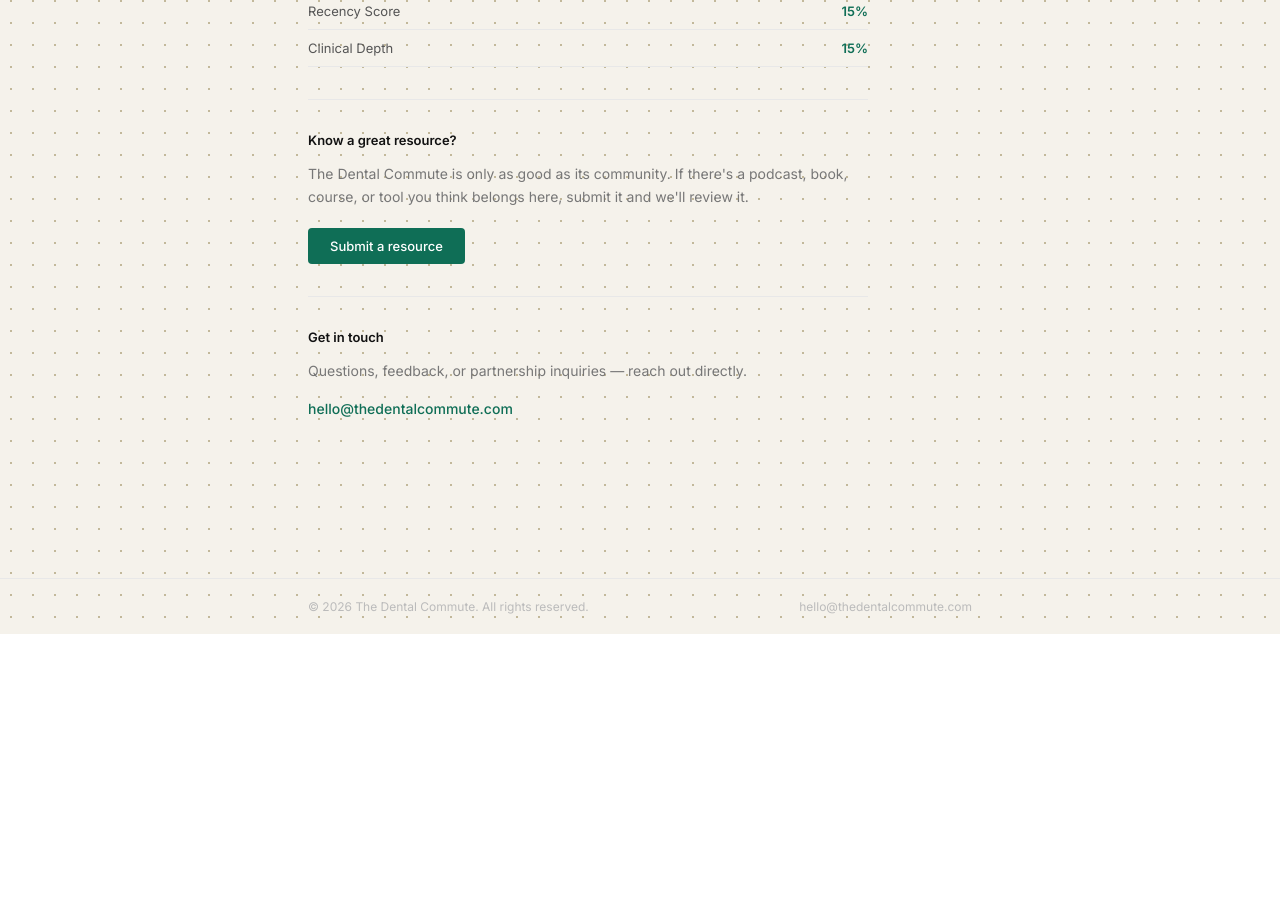
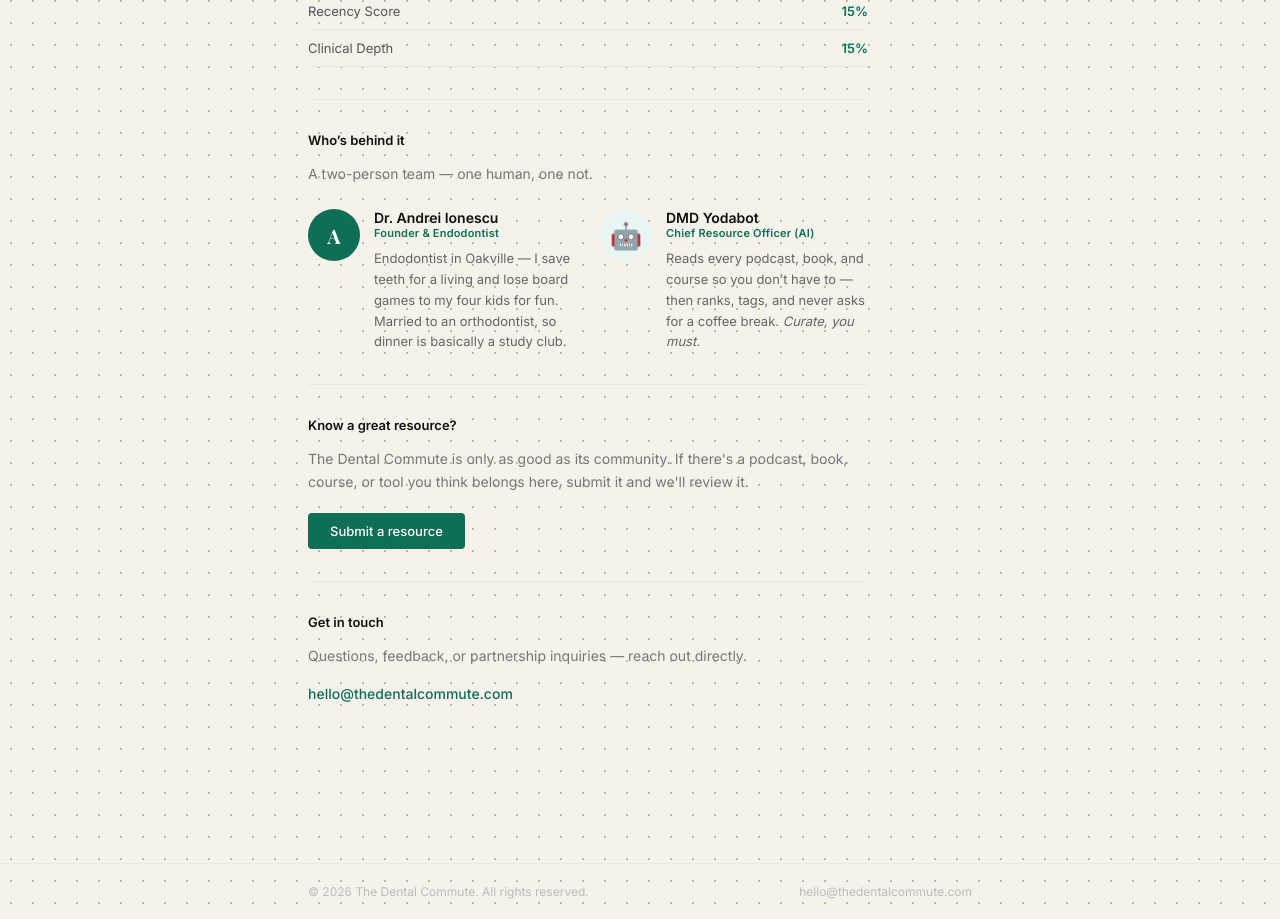
Before and after one commit to 3000ways/denthub, a Next.js app: page /about in a window 1280 px wide. Shown: the part 780-1699 px from the top of the page. Before the commit the page ends 1414 px from the top, so only its background shows below. Built offline with nearby package versions, Linux system fonts and the light colour scheme.

Commit message:
Add 'Who's behind it' team section to About page (Andrei + DMD Yodabot)

```diff
--- a/pages/about.js
+++ b/pages/about.js
@@ -83,6 +83,40 @@ export default function About() {
           </div>
 
           <div style={{ borderTop:`1px solid ${BORDER}`, paddingTop:32, marginBottom:32 }}>
+            <div style={{ fontSize:13, fontWeight:600, color:'#111', marginBottom:8 }}>Who&rsquo;s behind it</div>
+            <p style={{ fontSize:14, color:'#777', lineHeight:1.65, marginBottom:24 }}>
+              A two-person team — one human, one not.
+            </p>
+            <div style={{ display:'flex', gap:24, flexWrap:'wrap' }}>
+
+              {/* Andrei */}
+              <div style={{ flex:'1 1 220px', minWidth:220, display:'flex', gap:14 }}>
+                <div style={{ width:52, height:52, borderRadius:'50%', background:GREEN, color:'#fff', display:'flex', alignItems:'center', justifyContent:'center', fontSize:20, fontWeight:700, fontFamily:FONT_DISPLAY, flexShrink:0 }}>A</div>
+                <div>
+                  <div style={{ fontSize:14, fontWeight:700, color:'#111' }}>Dr. Andrei Ionescu</div>
+                  <div style={{ fontSize:11, color:GREEN, fontWeight:600, marginBottom:8, letterSpacing:0.2 }}>Founder &amp; Endodontist</div>
+                  <p style={{ fontSize:13, color:'#666', lineHeight:1.6, margin:0 }}>
+                    Endodontist in Oakville — I save teeth for a living and lose board games to my four kids for fun. Married to an orthodontist, so dinner is basically a study club.
+                  </p>
+                </div>
+              </div>
+
+              {/* DMD Yodabot */}
+              <div style={{ flex:'1 1 220px', minWidth:220, display:'flex', gap:14 }}>
+                <div style={{ width:52, height:52, borderRadius:'50%', background:'#E8F5F0', display:'flex', alignItems:'center', justifyContent:'center', fontSize:26, flexShrink:0 }}>🤖</div>
+                <div>
+                  <div style={{ fontSize:14, fontWeight:700, color:'#111' }}>DMD Yodabot</div>
+                  <div style={{ fontSize:11, color:GREEN, fontWeight:600, marginBottom:8, letterSpacing:0.2 }}>Chief Resource Officer (AI)</div>
+                  <p style={{ fontSize:13, color:'#666', lineHeight:1.6, margin:0 }}>
+                    Reads every podcast, book, and course so you don&rsquo;t have to — then ranks, tags, and never asks for a coffee break. <em>Curate, you must.</em>
+                  </p>
+                </div>
+              </div>
+
+            </div>
+          </div>
+
+          <div style={{ borderTop:`1px solid ${BORDER}`, paddingTop:32, marginBottom:32 }}>
             <div style={{ fontSize:13, fontWeight:600, color:'#111', marginBottom:12 }}>Know a great resource?</div>
             <p style={{ fontSize:14, color:'#777', lineHeight:1.65, marginBottom:20 }}>
               The Dental Commute is only as good as its community. If there's a podcast, book, course, or tool you think belongs here, submit it and we'll review it.
```
